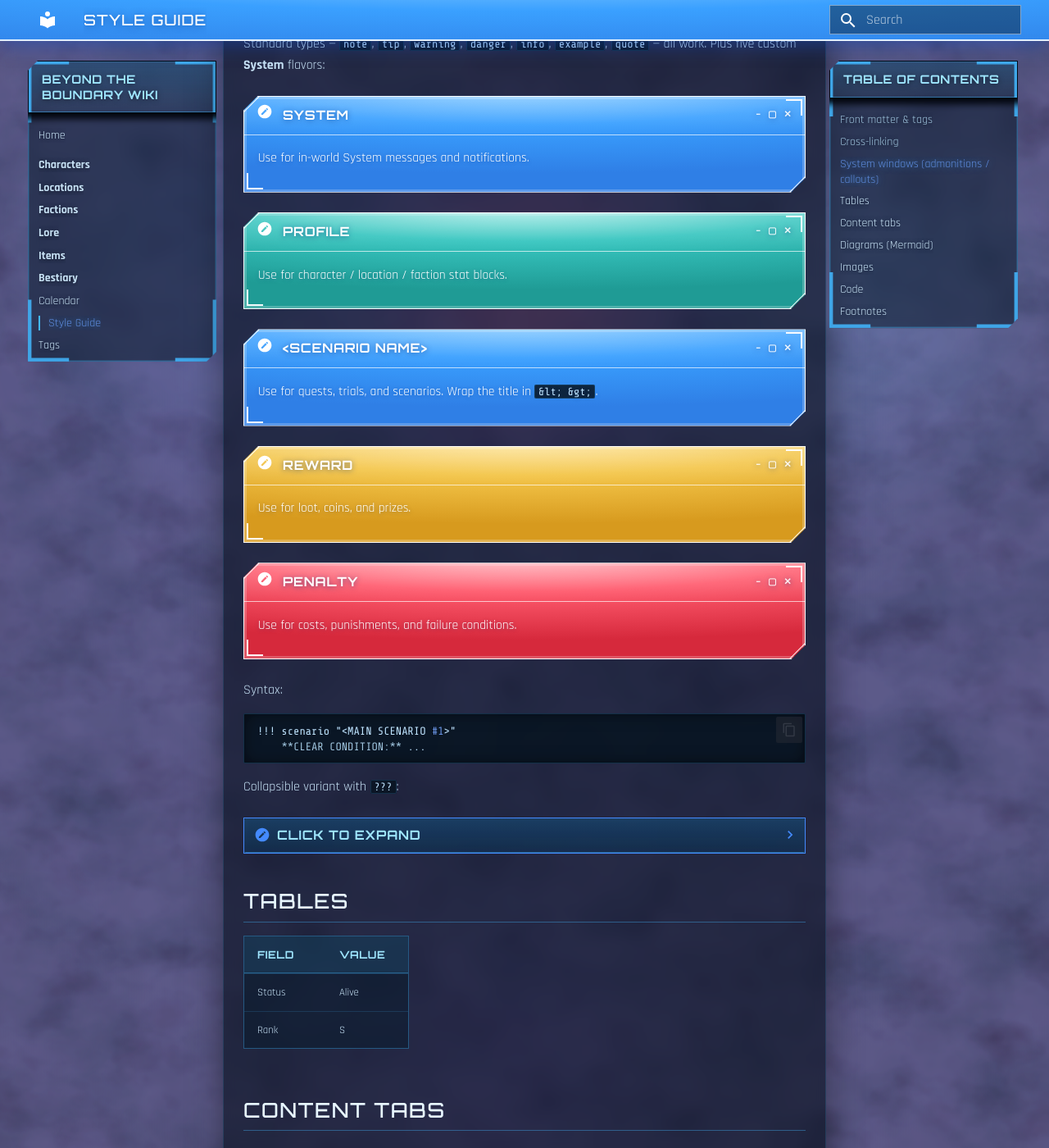
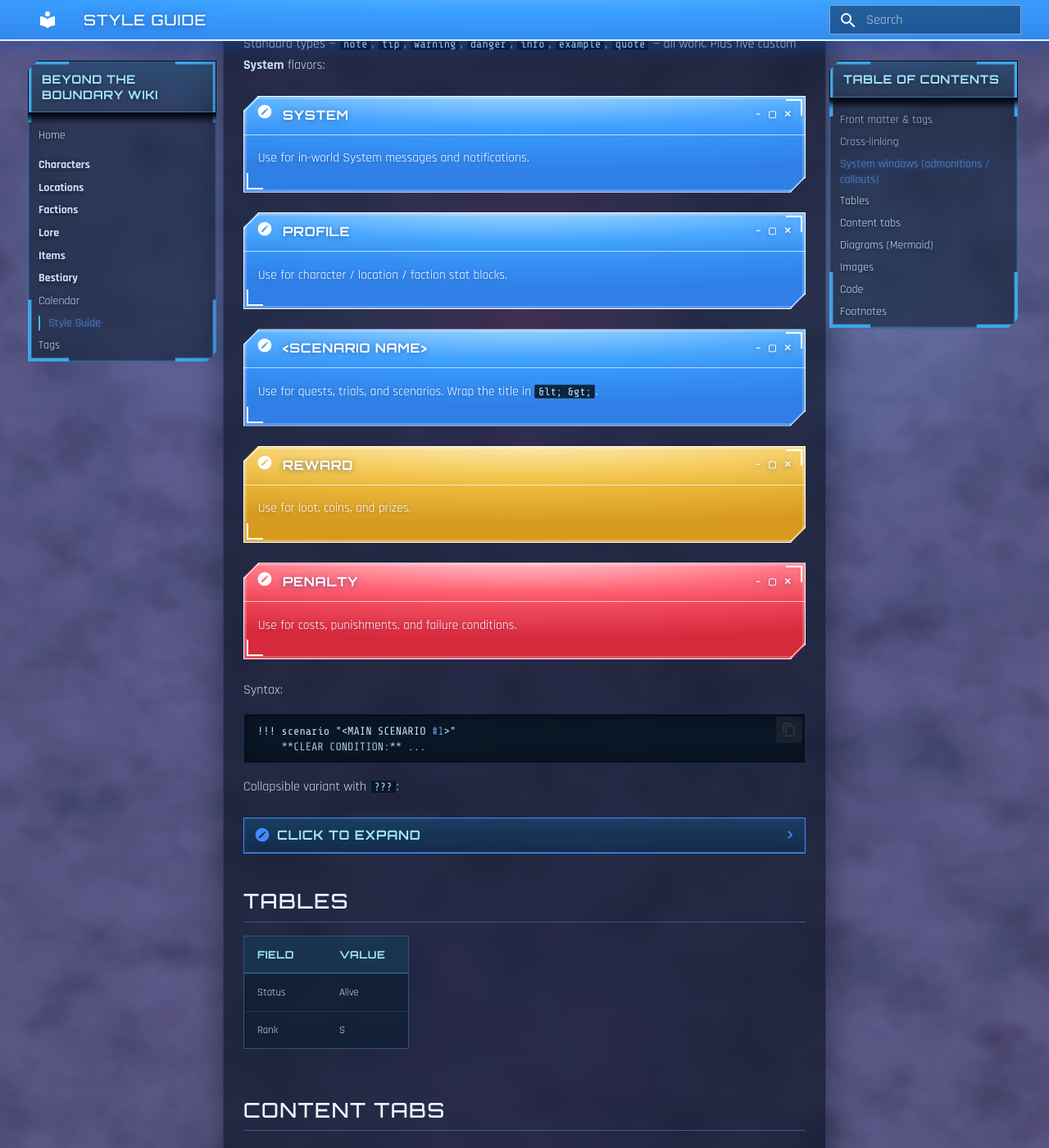
Before and after one commit to ArkaneXIV/Beyond-the-Boundary-Wiki, an MkDocs documentation site: the page built from docs/style-guide.md, in a window 1280 px wide and 1400 px high, scrolled down 871 px. Shown: the whole window at 82% size. Built offline with MkDocs 1.6.1 and Material for MkDocs 9.7.7, drawn with Linux system fonts in a browser that asks for light colours.

Commit message:
Make profile System windows azure (match default blue)

```diff
--- a/docs/assets/stylesheets/system.css
+++ b/docs/assets/stylesheets/system.css
@@ -196,8 +196,7 @@
 }
 @keyframes sw-rise { from { opacity: 0; transform: translateY(14px); } to { opacity: 1; transform: none; } }
 
-/* per-flavor color */
-.md-typeset .admonition.profile  { --sw-1:#38c6c0; --sw-2:#bff3ef; --sw-3:#1f9b95; --sw-glow:rgba(56,198,192,.3); }
+/* per-flavor color (profile uses the default azure) */
 .md-typeset .admonition.reward   { --sw-1:#f4c64a; --sw-2:#ffe9a8; --sw-3:#d79a1e; --sw-glow:rgba(244,198,74,.32); }
 .md-typeset .admonition.penalty  { --sw-1:#ff5b6e; --sw-2:#ffc2c9; --sw-3:#d6293c; --sw-glow:rgba(255,91,110,.32); }
 
```
